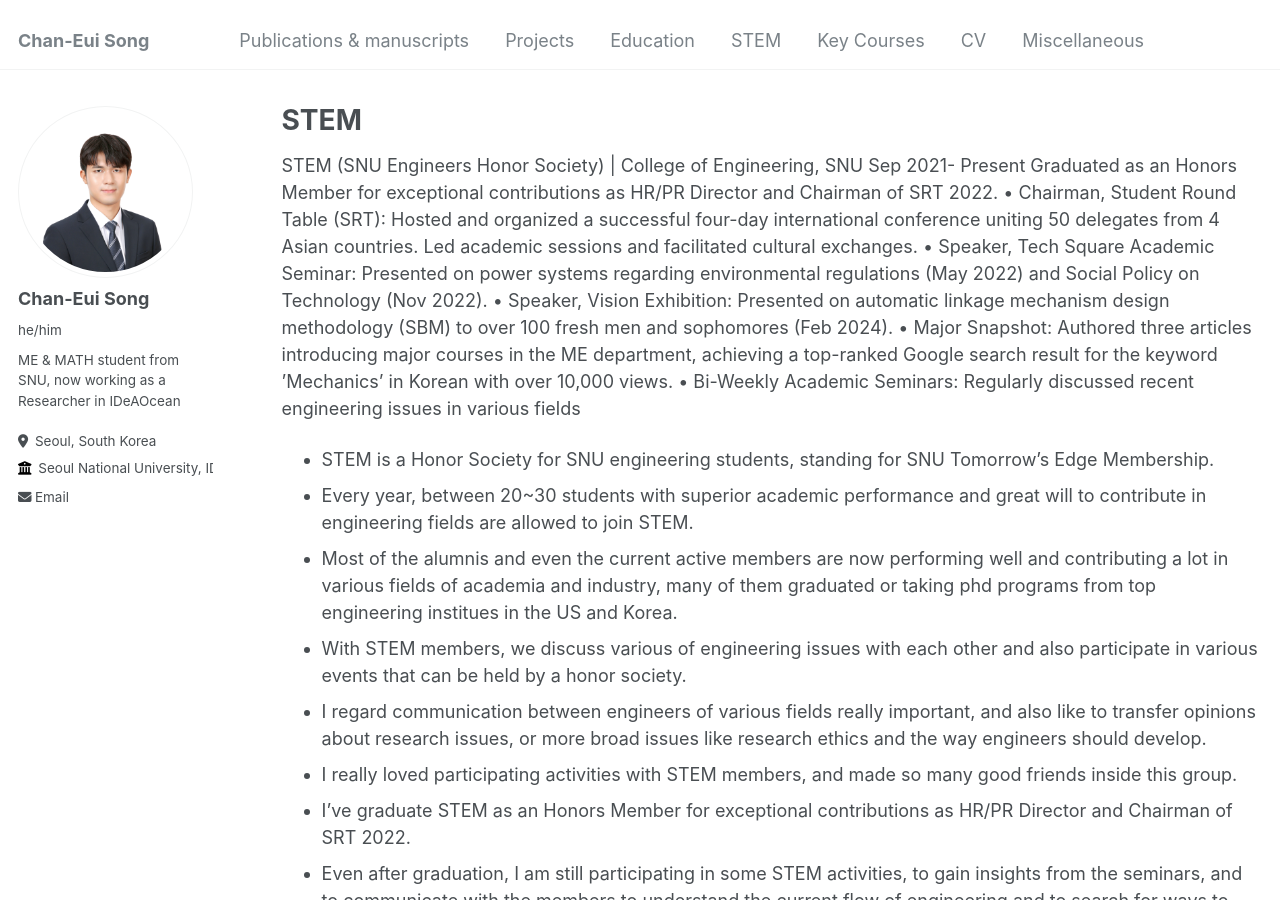
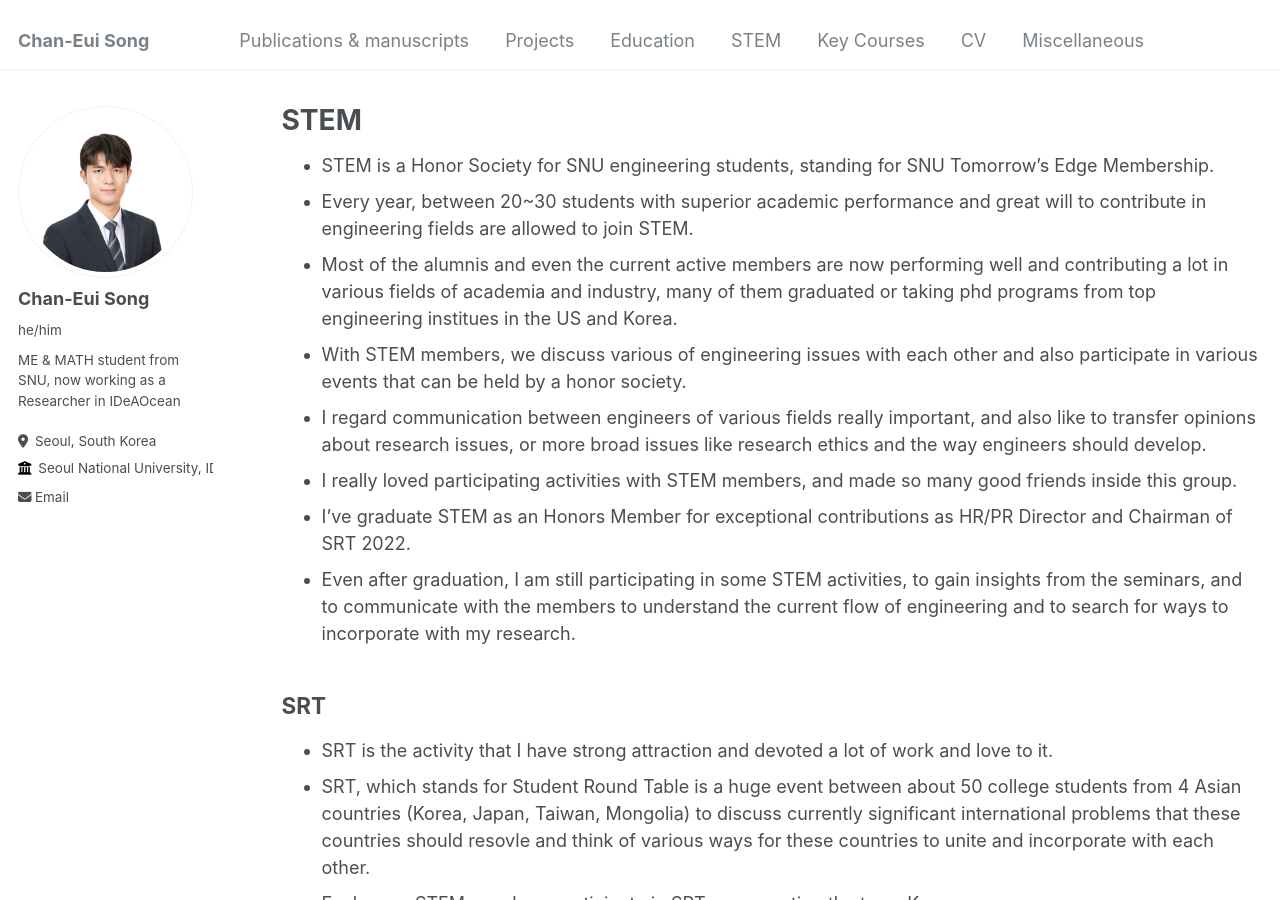
Before and after one commit to cksdml1014/chanisong, a Jekyll site: the page built from _pages/STEM.md, in a window 1280 px wide and 900 px high. Built offline with Jekyll 4.4.1, drawn with Linux system fonts in a browser that asks for light colours; some of the changed text lies outside the part shown.

Commit message:
Update STEM.md

```diff
--- a/_pages/STEM.md
+++ b/_pages/STEM.md
@@ -4,19 +4,6 @@ title: "STEM"
 permalink: /STEM/
 author_profile: true
 ---
-
- STEM (SNU Engineers Honor Society) | College of Engineering, SNU
- Sep 2021- Present
- Graduated as an Honors Member for exceptional contributions as HR/PR Director and Chairman of SRT 2022.
- • Chairman, Student Round Table (SRT): Hosted and organized a successful four-day international conference uniting
- 50 delegates from 4 Asian countries. Led academic sessions and facilitated cultural exchanges.
- • Speaker, Tech Square Academic Seminar: Presented on power systems regarding environmental regulations (May
- 2022) and Social Policy on Technology (Nov 2022).
- • Speaker, Vision Exhibition: Presented on automatic linkage mechanism design methodology (SBM) to over 100 fresh
-men and sophomores (Feb 2024).
- • Major Snapshot: Authored three articles introducing major courses in the ME department, achieving a top-ranked
- Google search result for the keyword ’Mechanics’ in Korean with over 10,000 views.
- • Bi-Weekly Academic Seminars: Regularly discussed recent engineering issues in various fields
 
 - STEM is a Honor Society for SNU engineering students, standing for SNU Tomorrow's Edge Membership.
 - Every year, between 20~30 students with superior academic performance and great will to contribute in engineering fields are allowed to join STEM.
```
Also changed, not shown: other parts of _pages/STEM.md (+3 -1 lines).
